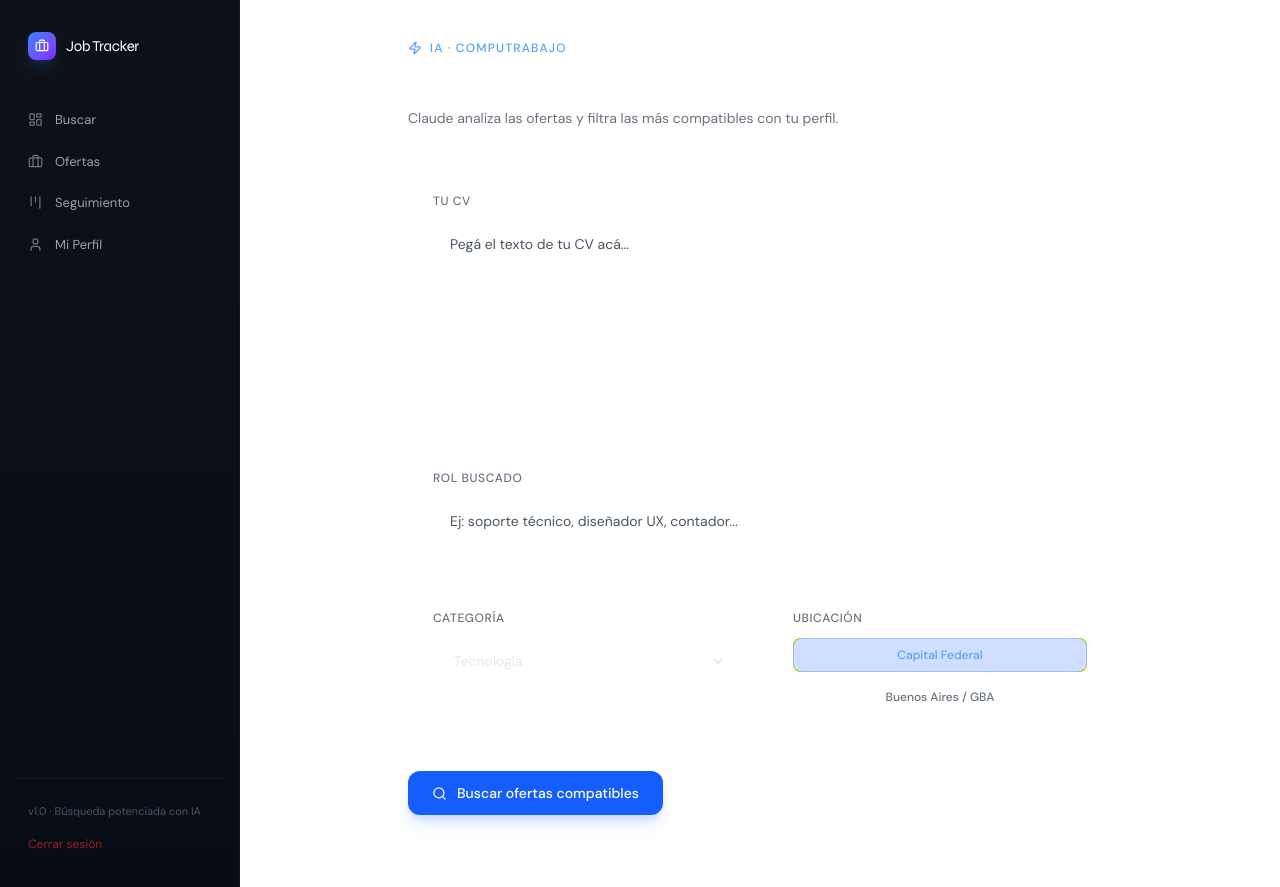
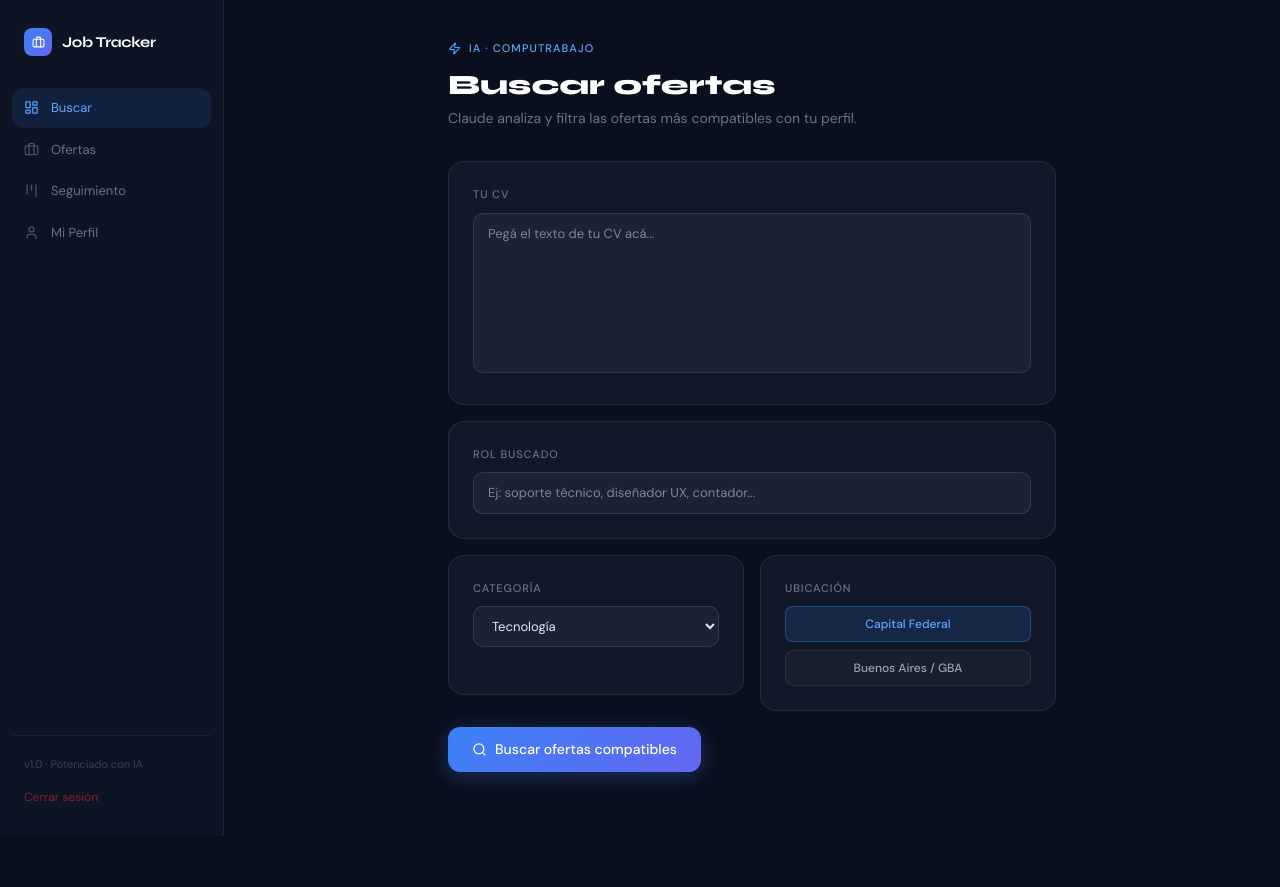
Before and after one commit to LorenBJ/job-tracker, a Next.js app: page / in a window 1280 px wide. After the commit the page ends 836 px from the top, so only its background shows below. Built offline with nearby package versions, Linux system fonts and the light colour scheme; no server answers.

Commit message:
rediseño ux

```diff
--- a/app/layout.js
+++ b/app/layout.js
@@ -2,26 +2,37 @@
 import "./globals.css";
 import Link from "next/link";
 import { Briefcase, LayoutDashboard, User, Kanban } from "lucide-react";
+import { supabase } from "@/lib/supabase";
+import { usePathname } from "next/navigation";
 
 export default function RootLayout({ children }) {
+  const pathname = usePathname()
+
+  const navItems = [
+    { href: "/", icon: LayoutDashboard, label: "Buscar" },
+    { href: "/ofertas", icon: Briefcase, label: "Ofertas" },
+    { href: "/seguimiento", icon: Kanban, label: "Seguimiento" },
+    { href: "/perfil", icon: User, label: "Mi Perfil" },
+  ]
+
   return (
     <html lang="es">
       <head>
-        <link href="https://fonts.googleapis.com/css2?family=Syne:wght@400;500;600;700;800&family=DM+Sans:wght@300;400;500&display=swap" rel="stylesheet" />
+        <link href="https://fonts.googleapis.com/css2?family=Syne:wght@400;500;600;700;800&family=DM+Sans:ital,opsz,wght@0,9..40,300;0,9..40,400;0,9..40,500;1,9..40,300&display=swap" rel="stylesheet" />
       </head>
-      <body style={{ fontFamily: "'DM Sans', sans-serif" }} className="bg-[#080C14] text-gray-100 antialiased">
+      <body style={{ fontFamily: "'DM Sans', sans-serif", background: "#0A0F1E" }} className="text-gray-100 antialiased">
         <div className="flex min-h-screen">
 
           {/* Sidebar */}
-          <aside className="w-60 shrink-0 border-r border-white/5 flex flex-col px-4 py-8" style={{ background: "linear-gradient(180deg, #0D1117 0%, #080C14 100%)" }}>
+          <aside style={{ background: "#0D1424", borderRight: "1px solid rgba(255,255,255,0.06)" }} className="w-56 shrink-0 flex flex-col px-3 py-7">
 
             {/* Logo */}
-            <div className="px-3 mb-10">
+            <div className="px-3 mb-8">
               <div className="flex items-center gap-2.5">
-                <div className="w-7 h-7 rounded-lg bg-gradient-to-br from-blue-500 to-violet-600 flex items-center justify-center shadow-lg shadow-blue-500/20">
-                  <Briefcase size={14} className="text-white" />
+                <div style={{ background: "linear-gradient(135deg, #3B82F6, #6366F1)" }} className="w-7 h-7 rounded-lg flex items-center justify-center shadow-lg">
+                  <Briefcase size={13} className="text-white" />
                 </div>
-                <span style={{ fontFamily: "'Syne', sans-serif" }} className="text-[15px] font-700 tracking-tight text-white">
+                <span style={{ fontFamily: "'Syne', sans-serif", fontWeight: 700 }} className="text-[15px] text-white tracking-tight">
                   Job Tracker
                 </span>
               </div>
@@ -29,42 +40,37 @@ export default function RootLayout({ children }) {
 
             {/* Nav */}
             <nav className="space-y-0.5 flex-1">
-              {[
-                { href: "/", icon: LayoutDashboard, label: "Buscar" },
-                { href: "/ofertas", icon: Briefcase, label: "Ofertas" },
-                { href: "/seguimiento", icon: Kanban, label: "Seguimiento" },
-                { href: "/perfil", icon: User, label: "Mi Perfil" },
-              ].map(({ href, icon: Icon, label }) => (
+              {navItems.map(({ href, icon: Icon, label }) => {
+                const active = pathname === href
+                return (
                   <Link
                     key={href}
                     href={href}
-                  className="flex items-center gap-3 px-3 py-2.5 rounded-lg text-[13px] text-gray-400 hover:text-white hover:bg-white/5 transition-all duration-150 group"
+                    style={active ? { background: "rgba(59,130,246,0.12)", color: "#60A5FA" } : {}}
+                    className={`flex items-center gap-3 px-3 py-2.5 rounded-xl text-[13px] transition-all duration-150 ${active ? "text-blue-400" : "text-gray-500 hover:text-gray-200 hover:bg-white/5"}`}
                   >
-                  <Icon size={15} className="text-gray-500 group-hover:text-blue-400 transition-colors" />
+                    <Icon size={15} className={active ? "text-blue-400" : "text-gray-600"} />
                     {label}
                   </Link>
-              ))}
+                )
+              })}
             </nav>
 
             {/* Footer */}
-            <div className="px-3 pt-6 border-t border-white/5">
-              <p className="text-[11px] text-gray-600 mb-3">v1.0 · Búsqueda potenciada con IA</p>
+            <div className="px-3 pt-5" style={{ borderTop: "1px solid rgba(255,255,255,0.05)" }}>
+              <p className="text-[11px] text-gray-700 mb-3">v1.0 · Potenciado con IA</p>
               <button
-                onClick={async () => {
-                  await supabase.auth.signOut()
-                  window.location.href = "/login"
-                }}
-                className="text-[12px] text-red-500/60 hover:text-red-400 transition-colors"
+                onClick={async () => { await supabase.auth.signOut(); window.location.href = "/login" }}
+                className="text-[12px] text-red-500/50 hover:text-red-400 transition-colors"
               >
                 Cerrar sesión
               </button>
             </div>
-
           </aside>
 
           {/* Main */}
-          <main className="flex-1 overflow-auto">
-            <div className="max-w-3xl mx-auto px-8 py-10">
+          <main style={{ background: "#0A0F1E" }} className="flex-1 overflow-auto">
+            <div className="max-w-2xl mx-auto px-8 py-10">
               {children}
             </div>
           </main>
@@ -72,5 +78,5 @@ export default function RootLayout({ children }) {
         </div>
       </body>
     </html>
-  );
+  )
 }
--- a/app/page.js
+++ b/app/page.js
@@ -1,4 +1,3 @@
-// app/page.js
 "use client"
 import { useState, useEffect } from "react"
 import { Search, Loader, CheckCircle, Zap } from "lucide-react"
@@ -44,28 +43,27 @@ export default function Home() {
     finally { setCargando(false) }
   }
 
-  const inputClass = "w-full bg-white/[0.03] text-gray-200 rounded-xl px-4 py-3 text-sm border border-white/8 focus:outline-none focus:border-blue-500/50 focus:bg-white/[0.05] transition-all placeholder:text-gray-600"
-  const cardClass = "bg-white/[0.02] border border-white/6 rounded-2xl p-6 mb-4"
+  const card = { background: "#111827", border: "1px solid rgba(255,255,255,0.08)", borderRadius: "16px", padding: "24px", marginBottom: "16px" }
+  const inputStyle = { background: "#1a2235", border: "1px solid rgba(255,255,255,0.1)", borderRadius: "10px", padding: "10px 14px", color: "#e2e8f0", fontSize: "13px", width: "100%", outline: "none", fontFamily: "'DM Sans', sans-serif" }
+  const labelStyle = { fontSize: "11px", fontWeight: 500, color: "#6B7280", textTransform: "uppercase", letterSpacing: "0.08em", display: "block", marginBottom: "10px" }
 
   return (
     <div>
       {/* Header */}
-      <div className="mb-10">
-        <div className="flex items-center gap-2 mb-2">
-          <Zap size={14} className="text-blue-400" />
-          <span className="text-xs text-blue-400 font-medium tracking-widest uppercase">IA · Computrabajo</span>
+      <div className="mb-8">
+        <div className="flex items-center gap-2 mb-3">
+          <Zap size={13} className="text-blue-400" />
+          <span style={{ fontSize: "11px", color: "#60A5FA", fontWeight: 500, letterSpacing: "0.1em", textTransform: "uppercase" }}>IA · Computrabajo</span>
         </div>
-        <h1 style={{ fontFamily: "'Syne', sans-serif" }} className="text-3xl font-800 text-white tracking-tight mb-2">
-          Buscar ofertas
-        </h1>
-        <p className="text-gray-500 text-sm">Claude analiza las ofertas y filtra las más compatibles con tu perfil.</p>
+        <h1 style={{ fontFamily: "'Syne', sans-serif", fontWeight: 800, fontSize: "28px", color: "white", marginBottom: "6px", lineHeight: 1.2 }}>Buscar ofertas</h1>
+        <p style={{ color: "#6B7280", fontSize: "14px" }}>Claude analiza y filtra las ofertas más compatibles con tu perfil.</p>
       </div>
 
       {/* CV */}
-      <div className={cardClass}>
-        <label className="text-xs font-medium text-gray-500 uppercase tracking-wider block mb-3">Tu CV</label>
+      <div style={card}>
+        <label style={labelStyle}>Tu CV</label>
         <textarea
-          className={`${inputClass} h-44 resize-none`}
+          style={{ ...inputStyle, height: "160px", resize: "none" }}
           placeholder="Pegá el texto de tu CV acá..."
           value={cv}
           onChange={(e) => setCv(e.target.value)}
@@ -73,10 +71,10 @@ export default function Home() {
       </div>
 
       {/* Rol */}
-      <div className={cardClass}>
-        <label className="text-xs font-medium text-gray-500 uppercase tracking-wider block mb-3">Rol buscado</label>
+      <div style={card}>
+        <label style={labelStyle}>Rol buscado</label>
         <input
-          className={inputClass}
+          style={inputStyle}
           placeholder="Ej: soporte técnico, diseñador UX, contador..."
           value={rol}
           onChange={(e) => setRol(e.target.value)}
@@ -84,10 +82,10 @@ export default function Home() {
       </div>
 
       {/* Categoría y Ubicación */}
-      <div className="grid grid-cols-2 gap-4 mb-4">
-        <div className={`${cardClass} mb-0`}>
-          <label className="text-xs font-medium text-gray-500 uppercase tracking-wider block mb-3">Categoría</label>
-          <select className={inputClass} value={categoria} onChange={(e) => setCategoria(e.target.value)}>
+      <div style={{ display: "grid", gridTemplateColumns: "1fr 1fr", gap: "16px", marginBottom: "16px" }}>
+        <div style={card}>
+          <label style={labelStyle}>Categoría</label>
+          <select style={inputStyle} value={categoria} onChange={(e) => setCategoria(e.target.value)}>
             <option value="tecnologia">Tecnología</option>
             <option value="administracion-finanzas">Administración y Finanzas</option>
             <option value="ventas-marketing">Ventas y Marketing</option>
@@ -102,18 +100,25 @@ export default function Home() {
           </select>
         </div>
 
-        <div className={`${cardClass} mb-0`}>
-          <label className="text-xs font-medium text-gray-500 uppercase tracking-wider block mb-3">Ubicación</label>
-          <div className="flex flex-col gap-2">
+        <div style={{ ...card, marginBottom: 0 }}>
+          <label style={labelStyle}>Ubicación</label>
+          <div style={{ display: "flex", flexDirection: "column", gap: "8px" }}>
             {[["capital-federal", "Capital Federal"], ["buenos-aires-gba", "Buenos Aires / GBA"]].map(([val, label]) => (
               <button
                 key={val}
                 onClick={() => setUbicacion(val)}
-                className={`px-3 py-2 rounded-lg text-xs font-medium transition-all ${
-                  ubicacion === val
-                    ? "bg-blue-600/20 text-blue-400 border border-blue-500/30"
-                    : "bg-white/[0.03] text-gray-500 border border-white/6 hover:text-gray-300"
-                }`}
+                style={{
+                  padding: "8px 12px",
+                  borderRadius: "8px",
+                  fontSize: "12px",
+                  fontWeight: 500,
+                  cursor: "pointer",
+                  transition: "all 0.15s",
+                  border: ubicacion === val ? "1px solid rgba(59,130,246,0.4)" : "1px solid rgba(255,255,255,0.08)",
+                  background: ubicacion === val ? "rgba(59,130,246,0.15)" : "rgba(255,255,255,0.03)",
+                  color: ubicacion === val ? "#60A5FA" : "#9CA3AF",
+                  fontFamily: "'DM Sans', sans-serif",
+                }}
               >{label}</button>
             ))}
           </div>
@@ -121,7 +126,7 @@ export default function Home() {
       </div>
 
       {error && (
-        <div className="bg-red-500/10 border border-red-500/20 text-red-400 rounded-xl px-4 py-3 mb-4 text-sm">
+        <div style={{ background: "rgba(239,68,68,0.08)", border: "1px solid rgba(239,68,68,0.2)", borderRadius: "12px", padding: "12px 16px", marginBottom: "16px", color: "#F87171", fontSize: "13px" }}>
           {error}
         </div>
       )}
@@ -129,21 +134,30 @@ export default function Home() {
       <button
         onClick={buscar}
         disabled={cargando}
-        className="flex items-center gap-2.5 bg-blue-600 hover:bg-blue-500 disabled:bg-white/5 disabled:text-gray-600 text-white text-sm font-medium px-6 py-3 rounded-xl transition-all duration-200 shadow-lg shadow-blue-600/20 hover:shadow-blue-500/30 mb-8"
+        style={{
+          display: "flex", alignItems: "center", gap: "8px",
+          background: cargando ? "rgba(255,255,255,0.05)" : "linear-gradient(135deg, #3B82F6, #6366F1)",
+          color: cargando ? "#6B7280" : "white",
+          border: "none", borderRadius: "12px", padding: "12px 24px",
+          fontSize: "14px", fontWeight: 500, cursor: cargando ? "not-allowed" : "pointer",
+          transition: "all 0.2s", marginBottom: "24px",
+          boxShadow: cargando ? "none" : "0 4px 20px rgba(59,130,246,0.3)",
+          fontFamily: "'DM Sans', sans-serif",
+        }}
       >
         {cargando ? <Loader size={15} className="animate-spin" /> : <Search size={15} />}
         {cargando ? "Analizando con IA..." : "Buscar ofertas compatibles"}
       </button>
 
       {resultado && (
-        <div className="bg-emerald-500/8 border border-emerald-500/20 rounded-2xl p-6 flex items-start gap-4">
-          <div className="w-8 h-8 rounded-full bg-emerald-500/15 flex items-center justify-center shrink-0">
+        <div style={{ background: "rgba(16,185,129,0.06)", border: "1px solid rgba(16,185,129,0.2)", borderRadius: "16px", padding: "20px 24px", display: "flex", alignItems: "flex-start", gap: "16px" }}>
+          <div style={{ width: "32px", height: "32px", borderRadius: "50%", background: "rgba(16,185,129,0.12)", display: "flex", alignItems: "center", justifyContent: "center", flexShrink: 0 }}>
             <CheckCircle size={16} className="text-emerald-400" />
           </div>
           <div>
-            <p className="text-emerald-400 font-medium mb-1">{resultado.mensaje}</p>
-            <p className="text-gray-500 text-sm">
-              Resumen enviado por Telegram · <a href="/ofertas" className="text-blue-400 hover:text-blue-300 transition-colors">Ver en Ofertas →</a>
+            <p style={{ color: "#34D399", fontWeight: 500, marginBottom: "4px", fontSize: "14px" }}>{resultado.mensaje}</p>
+            <p style={{ color: "#6B7280", fontSize: "13px" }}>
+              Resumen enviado por Telegram · <a href="/ofertas" style={{ color: "#60A5FA" }}>Ver en Ofertas →</a>
             </p>
           </div>
         </div>
```
Also changed, not shown: app/ofertas/page.js (+39 -32 lines). Lines whose indentation alone changed are shown as unchanged.
